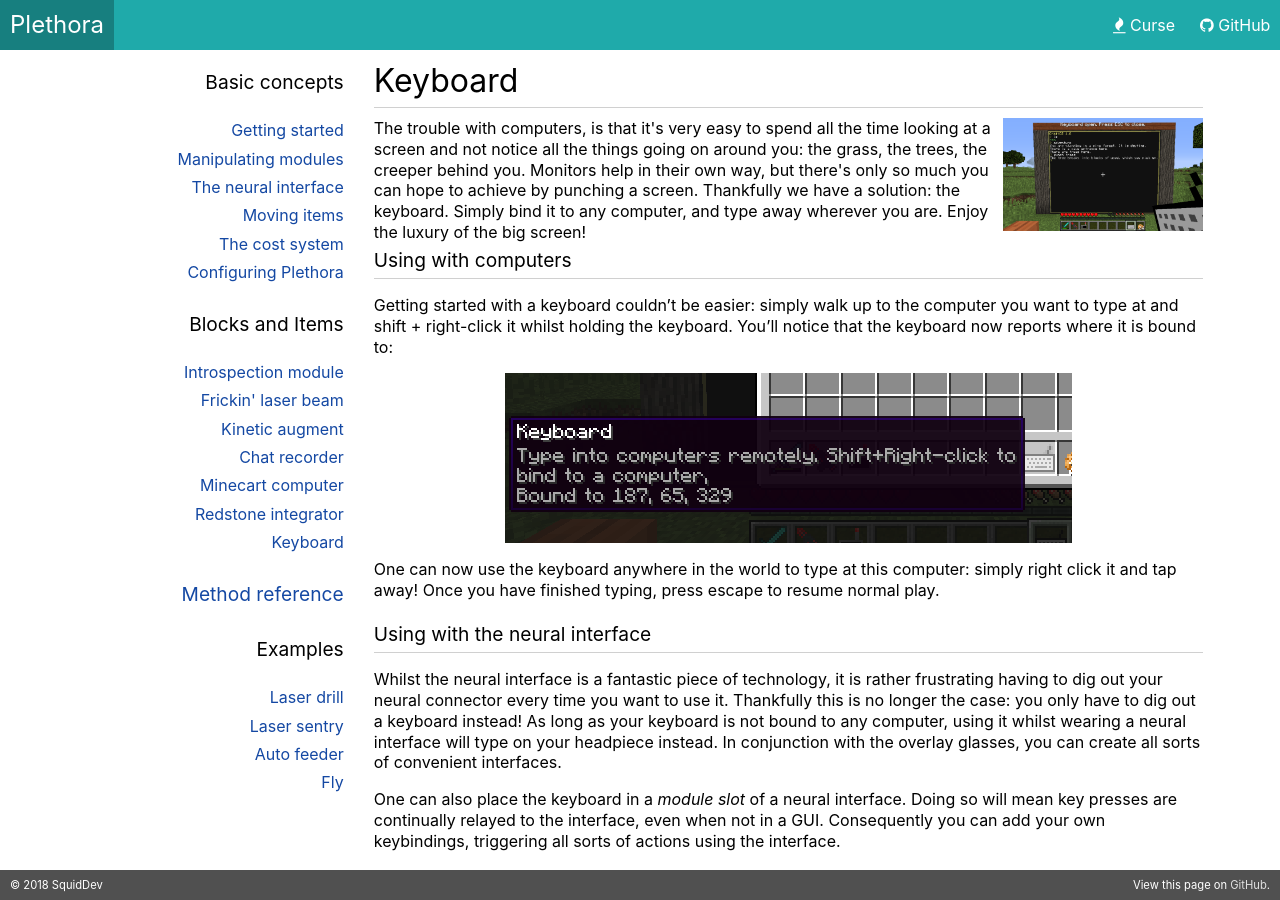
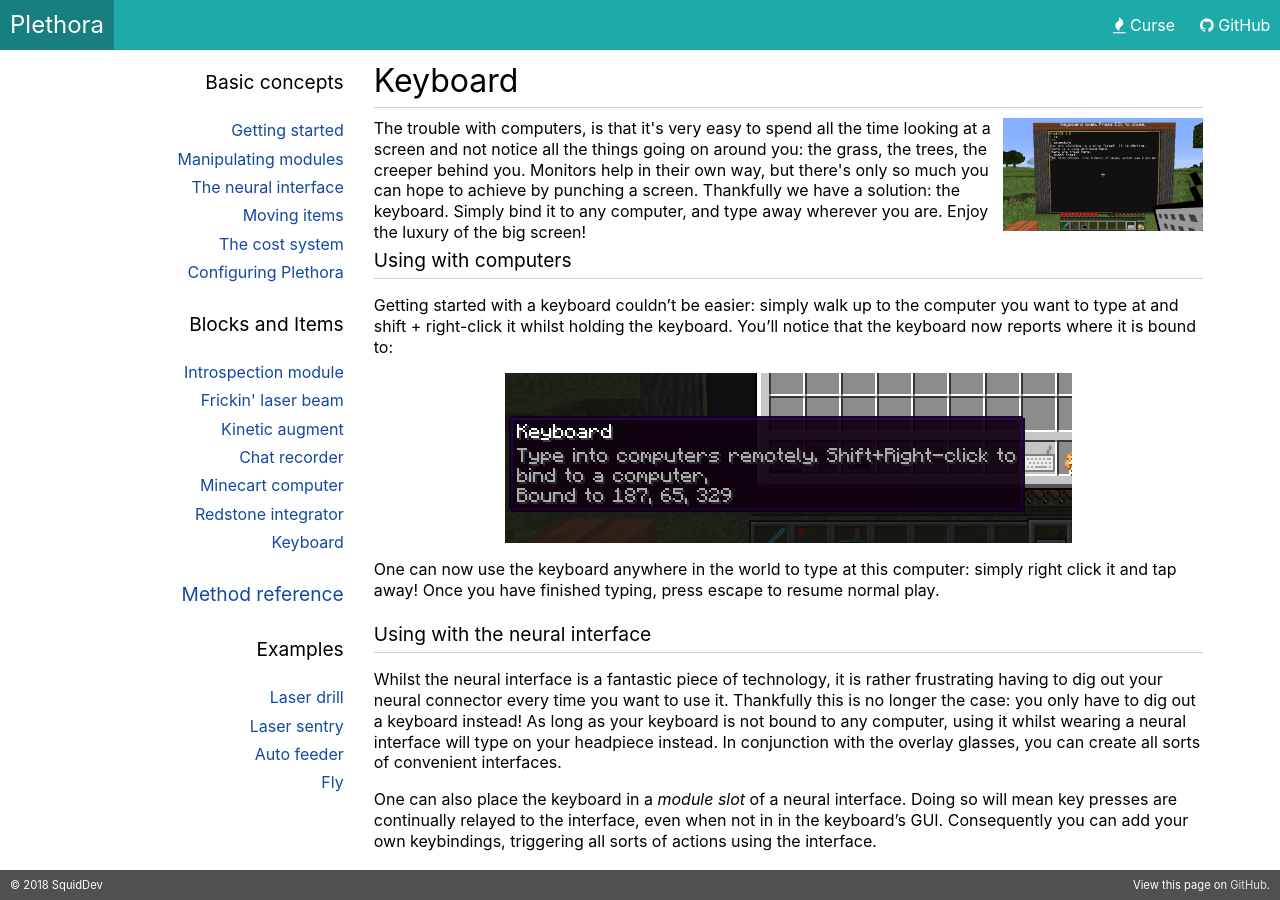
Before and after one commit to SquidDev-CC/plethora, a Jekyll site: the page built from items/keyboard.md, in a window 1280 px wide. Built offline with Jekyll 4.4.1, drawn with Linux system fonts in a browser that asks for light colours.

Commit message:
Make keyboard docs a little cleaner

```diff
--- a/items/keyboard.md
+++ b/items/keyboard.md
@@ -35,5 +35,5 @@ instead! As long as your keyboard is not bound to any computer, using it whilst
 your headpiece instead. In conjunction with the overlay glasses, you can create all sorts of convenient interfaces.
 
 One can also place the keyboard in a _module slot_ of a neural interface. Doing so will mean key presses are continually
-relayed to the interface, even when not in a GUI. Consequently you can add your own keybindings, triggering all sorts of
-actions using the interface.
+relayed to the interface, even when not in in the keyboard's GUI. Consequently you can add your own keybindings,
+triggering all sorts of actions using the interface.
```
